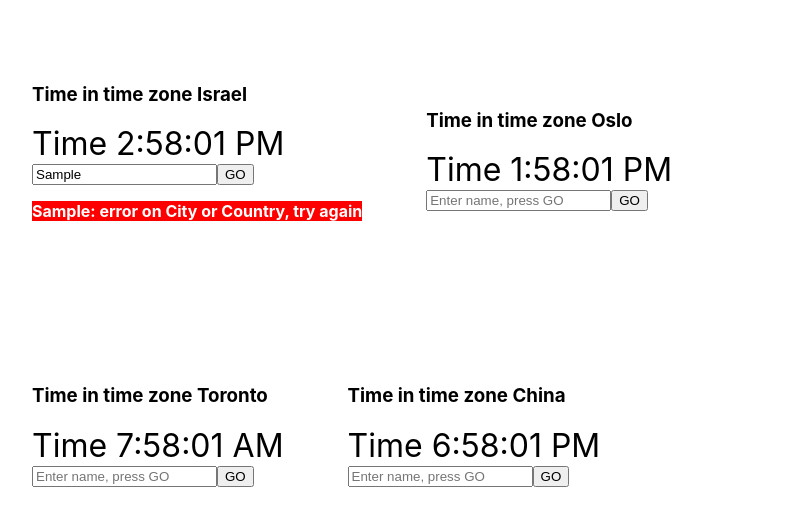
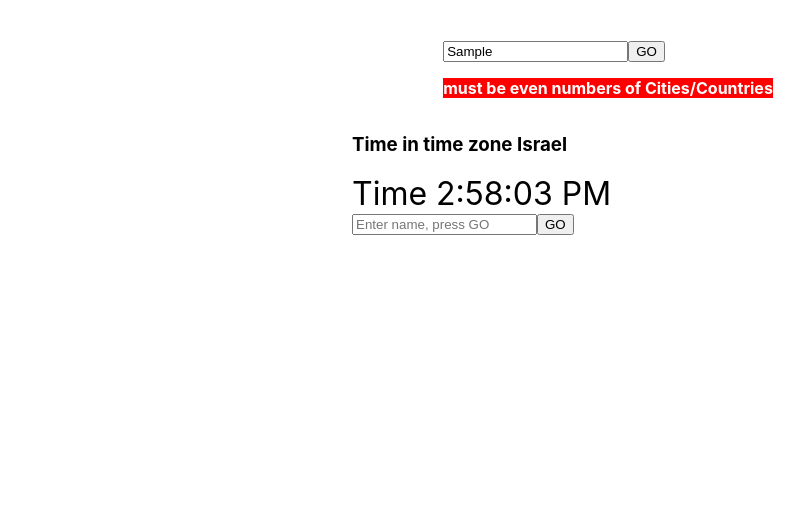
Before and after one commit to KuznetsovaVera/https---github.com-Java49VeraKuznetsova-react-project, a React (Create React App) app: page / in a window 1280 px wide. Both pictures are taken after typing "Sample" into the empty fields and a click on the button "GO". Shown: the top 526 px of the page, without its empty margins (32-836 px from the left). Built offline with nearby package versions, Linux system fonts and the light colour scheme.

Commit message:
HW #35 vers1

```diff
--- a/src/App.tsx
+++ b/src/App.tsx
@@ -1,6 +1,9 @@
 import React from 'react';
 import { Timer } from './components/Timer';
+import { Input } from './components/Input';
+import { Alert } from './components/Alert';
 
+/*
 const divStyleRow: React.CSSProperties = {display:"flex", flexDirection: 'row',
 alignItems:"center"}
 const divStyleOne: React.CSSProperties = {justifyContent:"center",display:"flex", margin:"5vw"}
@@ -20,5 +23,41 @@ function App() {
     </div>
    </div>
 }
+*/
+
+function App() {
+   const properties: React.CSSProperties = {
+      display: "flex",
+      flexWrap: "wrap",
+      marginLeft: "5vw"
+   }
+
+   const [cityOrCountries, setCityOrCountry] =
+         React.useState<string[] > ([]);
+
+   function creatingDivs (value: string): string {
+    const cityOrCountries:  string[] = value.split('#');
+    let res: string = ''
+    if (cityOrCountries.length % 2 != 0) {
+      res = 'must be even numbers of Cities/Countries';
+                                        }
+    setCityOrCountry(cityOrCountries.slice());
+    return res;
+   }
+
+
+   function getDivs (cityOrCountries: string[]): JSX.Element[] {
+      return cityOrCountries.map (curName => <div style={{width: "45vw", height: "40vh",
+       }}><Timer CityOrCountry={curName} ></Timer> </div>)
+
+   }
+   return <section style = {{display: "flex", flexDirection:"column", alignItems: 'center', marginTop:'5vh'}}>
+   <Input placeHolderPrint={'enter City/Country separated by #'} inputProcess={creatingDivs} ></Input>
+    <section style={properties}>
+       {getDivs(cityOrCountries)}
+   </section>
+ </section>
+
+}
 
 export default App;
--- a/src/components/Timer.tsx
+++ b/src/components/Timer.tsx
@@ -11,9 +11,13 @@ type TimerProps = {
 
 }
 export const Timer: React.FC<TimerProps> = (props) => {
-
-    const timeZoneName = React.useRef (props.CityOrCountry);
-    const [timeZone, setTimeZone] = React.useState(timeZones[getIndexByName(props.CityOrCountry)].name);
+    const timeZoneIndex: number = getIndexByName(props.CityOrCountry);
+    const timeZoneIndexIsrael: number = getIndexByName("Israel")
+    const timeZoneName = React.useRef (timeZoneIndex === -1 ? "Israel" :
+                                        props.CityOrCountry);
+    //const [timeZone, setTimeZone] = React.useState(timeZones[timeZoneIndex].name);
+    const [timeZone, setTimeZone] = React.useState(timeZoneIndex === -1 ?
+             timeZones[timeZoneIndexIsrael].name : timeZones[timeZoneIndex].name);
     const [time, setTime] = React.useState(new Date());
 
 
@@ -51,6 +55,6 @@ export const Timer: React.FC<TimerProps> = (props) => {
         <label style={{display: "flex",
          textAlign: "center", fontSize: "2em"}}>Time {time.toLocaleTimeString(undefined,{timeZone})}</label>
         <Input placeHolderPrint = {"Enter name, press GO"}
-        inputProcess={timeZoneInput} ></Input>
+        inputProcess={timeZoneInput}></Input>
     </div>
 }
```
